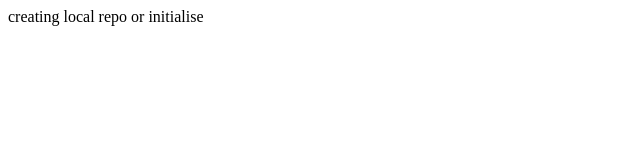
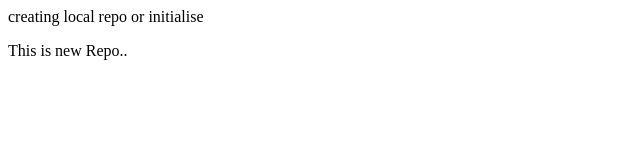
Before and after one commit to Rohith-boss/localrepo, a plain HTML site: page LocalRepo/index.html in a window 1280 px wide. Shown: the whole page, without its empty margins (0-640 px from the left). Drawn offline with Linux system fonts and the light colour scheme.

Commit message:
added new line

```diff
--- a/LocalRepo/index.html
+++ b/LocalRepo/index.html
@@ -1 +1,2 @@
 <p>creating local repo or initialise</p>
+<P>This is new Repo..</P>
```
